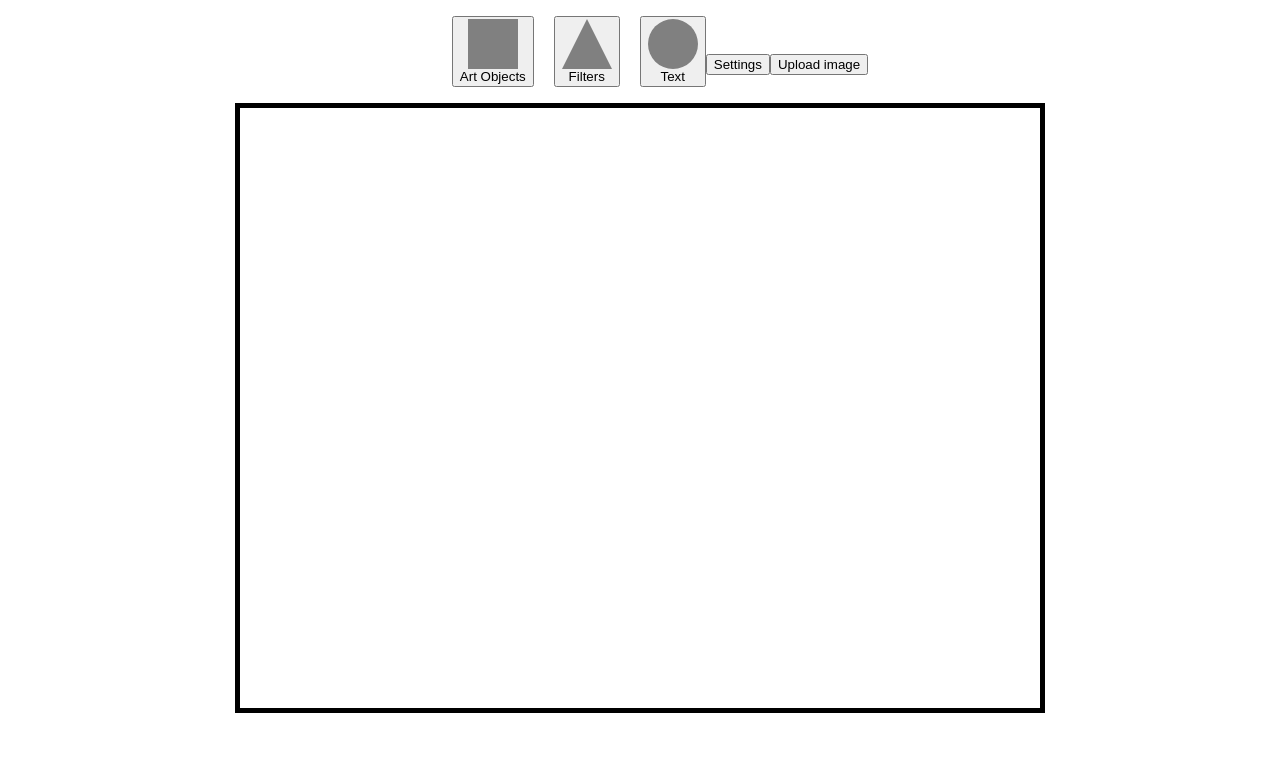
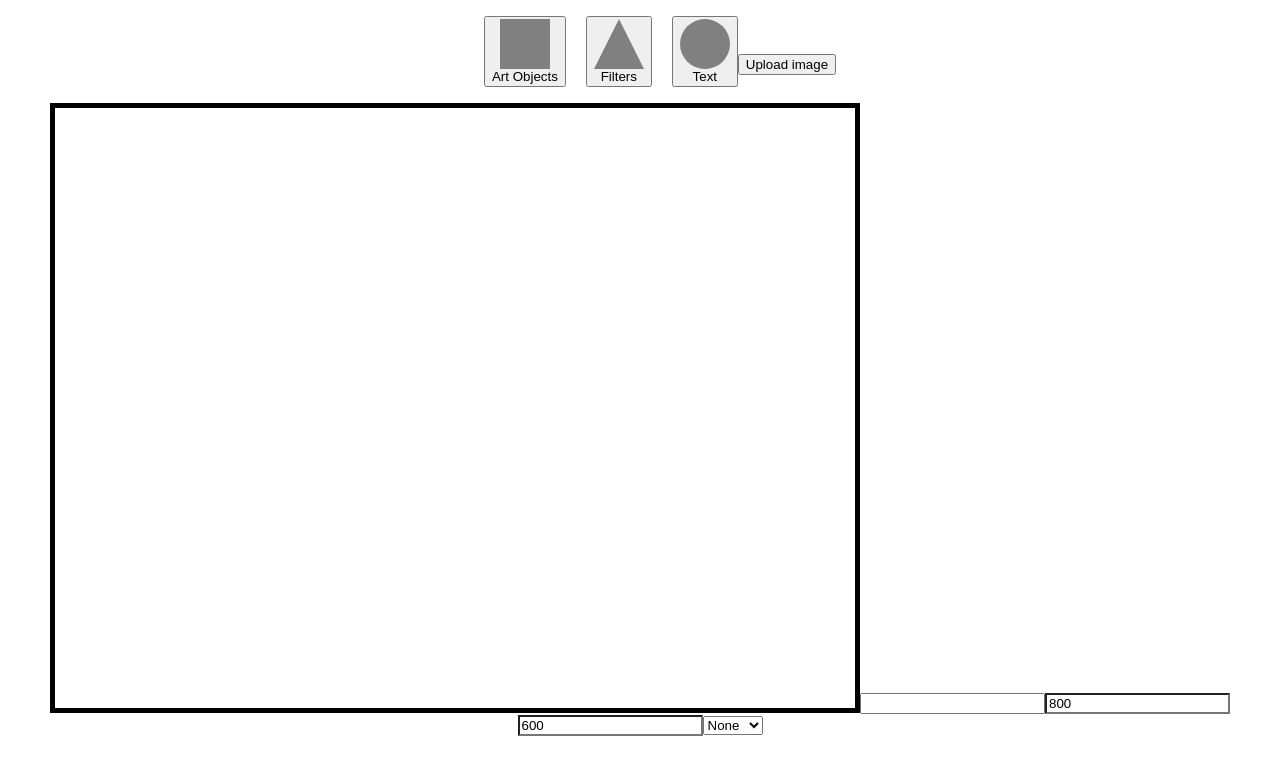
Before and after one commit to AkshachRd/pitch-cards, a React (Create React App) app: page / in a window 1280 px wide. Shown: the top 774 px of the page. Built offline with nearby package versions, Linux system fonts and the light colour scheme.

Commit message:
Разработан компонент для изменений свойств холста. Удалён компонент настроек из-за дублирования PropertiesEditor.

```diff
--- a/src/app/index.tsx
+++ b/src/app/index.tsx
@@ -3,22 +3,18 @@ import {withProviders} from "./providers";
 import Header from "widgets/header/ui";
 import {Canvas} from "widgets/canvas";
 import "./index.css";
-import Settings from "widgets/settings";
 import ImageUploader from "features/imageUploader/ui";
 import PropertiesEditor from "../widgets/propertiesEditor";
 
 const App = () => {
-    const [settings, toggleSettings] = useReducer((state) => !state, false);
     const [imageUploader, toggleImageUploader] = useReducer((state) => !state, false);
 
     return (
         <div className="App">
             <Header>
-                <button onClick={(e) => {e.preventDefault(); toggleSettings();}}>Settings</button>
                 <button onClick={(e) => {e.preventDefault(); toggleImageUploader();}}>Upload image</button>
             </Header>
             <Canvas/>
-            {settings && <Settings toggle={toggleSettings}/>}
             {imageUploader && <ImageUploader toggle={toggleImageUploader}/>}
             <PropertiesEditor/>
         </div>
--- /dev/null
+++ b/src/features/canvasPropertiesEditor/index.tsx
@@ -0,0 +1,64 @@
+import DragNumInput from "entities/dragNumInput";
+import {useAppDispatch, useAppSelector} from "shared/hooks";
+import {changeFilter, changeTitle, resize, selectCanvasState} from "widgets/canvas/model/canvasSlice";
+import {ChangeEvent, useEffect, useState} from "react";
+import {Filters} from "shared/types";
+import {isFilter} from "shared/lib";
+
+const CanvasPropertiesEditor = () => {
+    const dispatch = useAppDispatch();
+    const canvas = useAppSelector(selectCanvasState);
+    const [title, setTitle] = useState(canvas.title);
+    const [size, setSize] = useState({width: canvas.width, height: canvas.height});
+    const [filter, setFilter] = useState(canvas.filter);
+
+    useEffect(() => {
+        dispatch(changeTitle(title));
+    }, [title]);
+
+    useEffect(() => {
+        dispatch(resize(size))
+    }, [size.width, size.height]);
+
+    useEffect(() => {
+        dispatch(changeFilter(filter));
+    }, [filter]);
+
+    const handleFilterChange = (e: ChangeEvent<HTMLSelectElement>) => {
+        const filter = e.target.value;
+        if (!isFilter(filter)) throw new Error("Unknown filter");
+        setFilter(filter);
+    };
+
+    return (
+        <>
+            <input type="text" name="Title" value={title} onChange={(e) => setTitle(e.target.value)}/>
+            <DragNumInput
+                name="Width"
+                value={canvas.width}
+                minValue={100}
+                onChange={(width) => setSize((prev) => ({...prev, width}))}
+            />
+            <DragNumInput
+                name="Height"
+                value={canvas.height}
+                minValue={100}
+                onChange={(height) => setSize((prev) => ({...prev, height}))}
+            />
+            <select name="Filter" value={filter} onChange={handleFilterChange}>
+                {Object.keys(Filters).map((filterName) => {
+                    return (
+                        <option
+                            key={filterName}
+                            value={Filters[filterName as keyof typeof Filters]}
+                        >
+                            {filterName}
+                        </option>
+                    )
+                })}
+            </select>
+        </>
+    )
+};
+
+export default CanvasPropertiesEditor;
--- a/src/features/popUp/index.tsx
+++ b/src/features/popUp/index.tsx
@@ -5,13 +5,13 @@ import Icon, { IconNames } from "shared/icons";
 interface PopUpProps
 {
     children: ReactNode;
-    onClose: () => void;
+    onClose?: () => void;
 }
 
 const PopUp = ({children, onClose}: PopUpProps) => {
     const handleClose = (e: MouseEvent<HTMLButtonElement>) => {
         e.preventDefault();
-        onClose();
+        onClose && onClose();
     };
 
     const closeBtnSize = 25;
--- a/src/shared/lib/typeGuards/index.ts
+++ b/src/shared/lib/typeGuards/index.ts
@@ -1,7 +1,7 @@
 import {
     ArtObject,
     CanvasObject,
-    CanvasObjectTypes,
+    CanvasObjectTypes, Filters,
     FontFamily,
     FontStyle,
     FontWeight,
@@ -38,6 +38,10 @@ export const isFontFamily = (fontFamily: string | FontFamily): fontFamily is Fon
     return Object.values(FontFamily).includes(fontFamily as FontFamily);
 };
 
-export const isFontWeight = (fontWeight: number | FontStyle): fontWeight is FontWeight => {
+export const isFontWeight = (fontWeight: number | FontWeight): fontWeight is FontWeight => {
     return fontWeight in FontWeight;
 };
+
+export const isFilter = (filter: string | Filters): filter is Filters => {
+    return filter in Filters;
+};
--- a/src/widgets/canvas/model/canvasSlice.ts
+++ b/src/widgets/canvas/model/canvasSlice.ts
@@ -7,11 +7,14 @@ export interface CanvasState
     width: number;
     height: number;
     filter: Filters;
+    title: string;
 }
 
 interface ResizePayload extends Size {}
+type ChangeTitlePayload = string;
 
 const initialState: CanvasState = {
+    title: "",
     filter: Filters.None,
     width: Number(process.env.REACT_APP_CANVAS_WIDTH),
     height: Number(process.env.REACT_APP_CANVAS_HEIGHT),
@@ -27,6 +30,9 @@ export const canvasSlice = createSlice({
         resize: (state, action: PayloadAction<ResizePayload>) => {
             state.width = action.payload.width;
             state.height = action.payload.height;
+        },
+        changeTitle: (state, action: PayloadAction<ChangeTitlePayload>) => {
+            state.title = action.payload;
         }
     }
 })
@@ -34,6 +40,7 @@ export const canvasSlice = createSlice({
 export const {
     changeFilter,
     resize,
+    changeTitle,
 } = canvasSlice.actions;
 export const selectCanvasState = (state: RootState) => state.canvas;
 export const selectCanvasSize = (state: RootState) => (({width, height}) => ({width, height}))(state.canvas);
--- a/src/widgets/propertiesEditor/index.tsx
+++ b/src/widgets/propertiesEditor/index.tsx
@@ -1,15 +1,12 @@
 import CanvasObjectPropertiesEditor from "features/canvasObjectPropertiesEditor/ui";
 import {useAppSelector} from "shared/hooks";
 import {selectCanvasObjectsState} from "widgets/canvas/model/canvasObjectsSlice";
+import CanvasPropertiesEditor from "features/canvasPropertiesEditor";
 
 const PropertiesEditor = () => {
     const objs = useAppSelector(selectCanvasObjectsState);
     const selectedObj = objs.filter((obj) => obj.selected)[0];
-    return (
-        <>
-            {selectedObj && <CanvasObjectPropertiesEditor selectedObj={selectedObj}/>}
-        </>
-    )
+    return selectedObj ? <CanvasObjectPropertiesEditor selectedObj={selectedObj}/> : <CanvasPropertiesEditor/>
 };
 
 export default PropertiesEditor;
--- a/src/widgets/settings/index.tsx
+++ /dev/null
@@ -1,37 +0,0 @@
-import PopUp from "features/popUp";
-import React, {useState} from "react";
-
-interface SettingsProps
-{
-    toggle: () => void;
-}
-
-const Settings = ({toggle}: SettingsProps) => {
-    const [width, setWidth] = useState(Number(process.env.REACT_APP_CANVAS_WIDTH));
-    const [height, setHeight] = useState(Number(process.env.REACT_APP_CANVAS_HEIGHT));
-
-    return (
-        <PopUp
-            onClose={() => toggle()}
-        >
-            <label>
-                Width
-                <input
-                    type="number"
-                    value={width}
-                    onChange={(e) => setWidth(Number(e.target.value))}
-                />
-            </label>
-            <label>
-                Height
-                <input
-                    type="number"
-                    value={height}
-                    onChange={(e) => setHeight(Number(e.target.value))}
-                />
-            </label>
-        </PopUp>
-    )
-};
-
-export default Settings;
```
